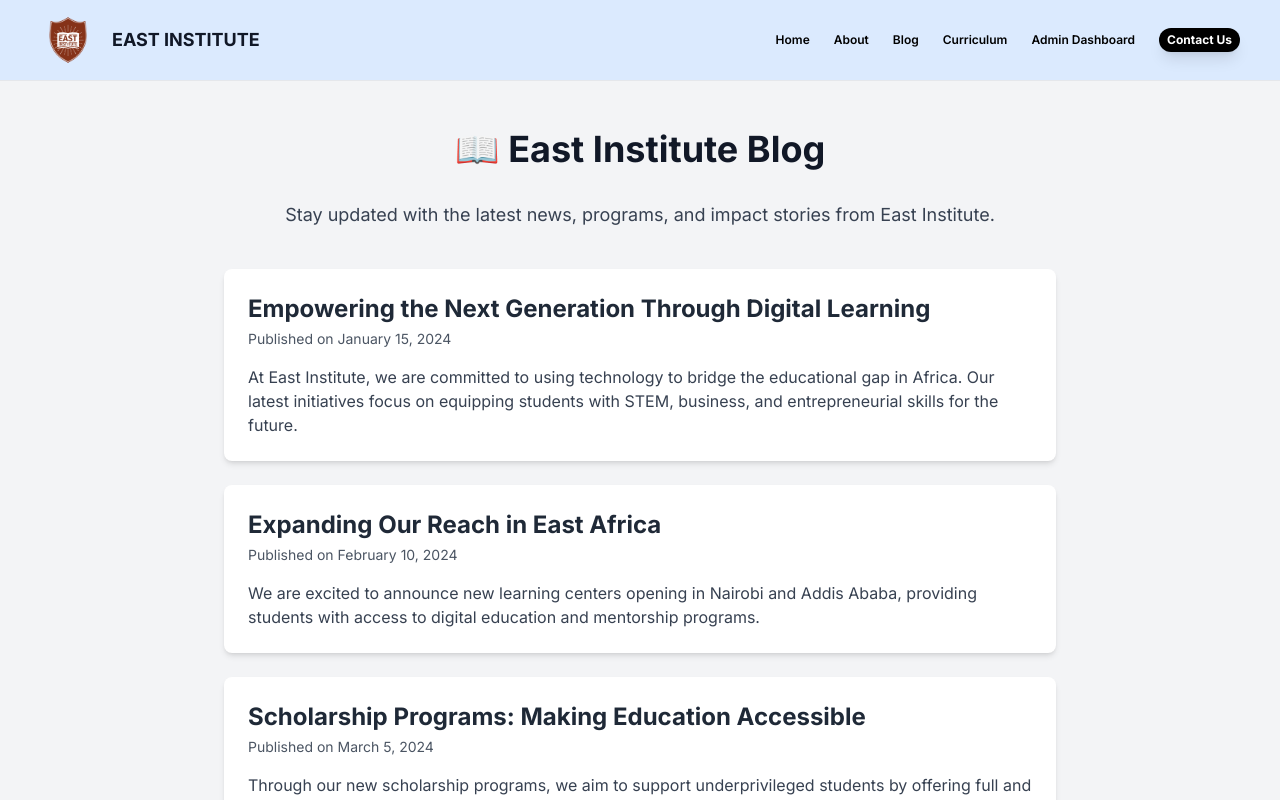
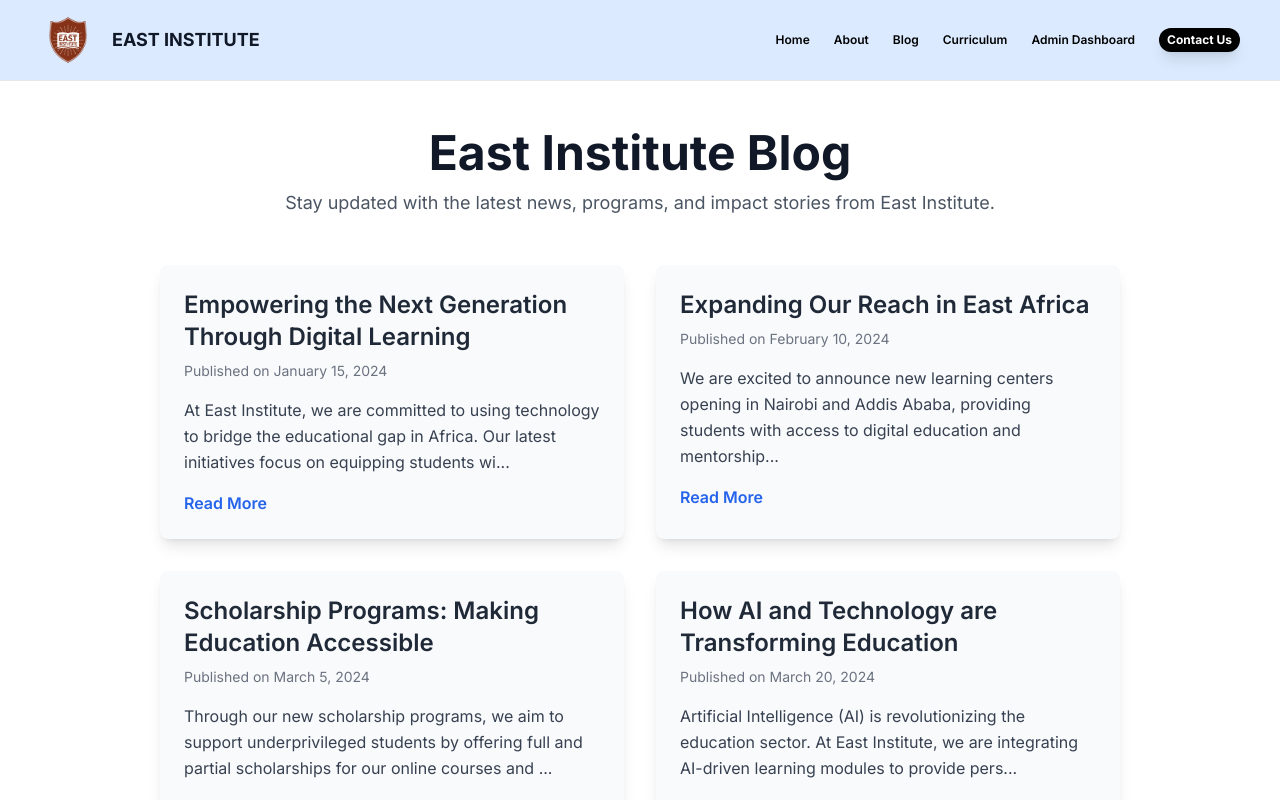
Before and after one commit to jawyoonis/east-institute, a Vue app: page /blog in a window 1280 px wide. Shown: the top 800 px of the page. Built offline with nearby package versions, Linux system fonts and the light colour scheme.

Commit message:
updated curriculam

```diff
--- a/src/views/BlogView.vue
+++ b/src/views/BlogView.vue
@@ -1,17 +1,31 @@
 <template>
-    <div class="min-h-screen bg-gray-100 py-12">
-      <div class="max-w-4xl mx-auto px-4 sm:px-6 lg:px-8">
-        <h1 class="text-4xl font-extrabold text-center text-gray-900 mb-8">📖 East Institute Blog</h1>
-        <p class="text-center text-lg text-gray-700 mb-10">
+  <div class="min-h-screen bg-white py-12">
+    <div class="max-w-5xl mx-auto px-4 sm:px-6 lg:px-8">
+      <!-- Page Header -->
+      <div class="text-center mb-12">
+        <h1 class="text-5xl font-extrabold text-gray-900">East Institute Blog</h1>
+        <p class="text-lg text-gray-600 mt-3">
           Stay updated with the latest news, programs, and impact stories from East Institute.
         </p>
+      </div>
 
+      <!-- No Blogs Available -->
       <div v-if="blogs.length === 0" class="text-center text-gray-600">No blog posts available.</div>
 
-        <div v-for="blog in blogs" :key="blog.id" class="bg-white shadow-md rounded-lg p-6 mb-6">
-          <h2 class="text-2xl font-bold text-gray-800">{{ blog.title }}</h2>
-          <p class="text-gray-600 text-sm mt-1">Published on {{ blog.date }}</p>
-          <p class="text-gray-700 mt-4">{{ blog.content }}</p>
+      <!-- Blog Posts Grid -->
+      <div class="grid grid-cols-1 md:grid-cols-2 gap-8">
+        <div v-for="blog in blogs" :key="blog.id" class="bg-gray-50 shadow-lg rounded-lg overflow-hidden">
+          <div class="p-6">
+            <h2 class="text-2xl font-semibold text-gray-800 hover:text-blue-600 transition duration-300 cursor-pointer">
+              {{ blog.title }}
+            </h2>
+            <p class="text-gray-500 text-sm mt-2">Published on {{ blog.date }}</p>
+            <p class="text-gray-700 mt-4 leading-relaxed">
+              {{ blog.content.length > 150 ? blog.content.substring(0, 150) + "..." : blog.content }}
+            </p>
+            <button class="mt-4 text-blue-600 font-semibold hover:underline">Read More</button>
+          </div>
+        </div>
       </div>
     </div>
   </div>
@@ -27,32 +41,37 @@
           id: 1,
           title: "Empowering the Next Generation Through Digital Learning",
           date: "January 15, 2024",
-            content: "At East Institute, we are committed to using technology to bridge the educational gap in Africa. Our latest initiatives focus on equipping students with STEM, business, and entrepreneurial skills for the future."
+          content:
+            "At East Institute, we are committed to using technology to bridge the educational gap in Africa. Our latest initiatives focus on equipping students with STEM, business, and entrepreneurial skills for the future.",
         },
         {
           id: 2,
           title: "Expanding Our Reach in East Africa",
           date: "February 10, 2024",
-            content: "We are excited to announce new learning centers opening in Nairobi and Addis Ababa, providing students with access to digital education and mentorship programs."
+          content:
+            "We are excited to announce new learning centers opening in Nairobi and Addis Ababa, providing students with access to digital education and mentorship programs.",
         },
         {
           id: 3,
           title: "Scholarship Programs: Making Education Accessible",
           date: "March 5, 2024",
-            content: "Through our new scholarship programs, we aim to support underprivileged students by offering full and partial scholarships for our online courses and physical training sessions."
+          content:
+            "Through our new scholarship programs, we aim to support underprivileged students by offering full and partial scholarships for our online courses and physical training sessions.",
         },
         {
           id: 4,
           title: "How AI and Technology are Transforming Education",
           date: "March 20, 2024",
-            content: "Artificial Intelligence (AI) is revolutionizing the education sector. At East Institute, we are integrating AI-driven learning modules to provide personalized learning experiences for students."
+          content:
+            "Artificial Intelligence (AI) is revolutionizing the education sector. At East Institute, we are integrating AI-driven learning modules to provide personalized learning experiences for students.",
         },
         {
           id: 5,
           title: "Our Partnership with Global Educational Institutions",
           date: "April 5, 2024",
-            content: "We have partnered with top universities and organizations worldwide to enhance our curriculum and provide internationally recognized certifications for our students."
-          }
+          content:
+            "We have partnered with top universities and organizations worldwide to enhance our curriculum and provide internationally recognized certifications for our students.",
+        },
       ],
     };
   },
@@ -61,6 +80,6 @@
 
 <style scoped>
 .container {
-    max-width: 800px;
+  max-width: 1200px;
 }
 </style>
```
Lines whose indentation alone changed are shown as unchanged.
